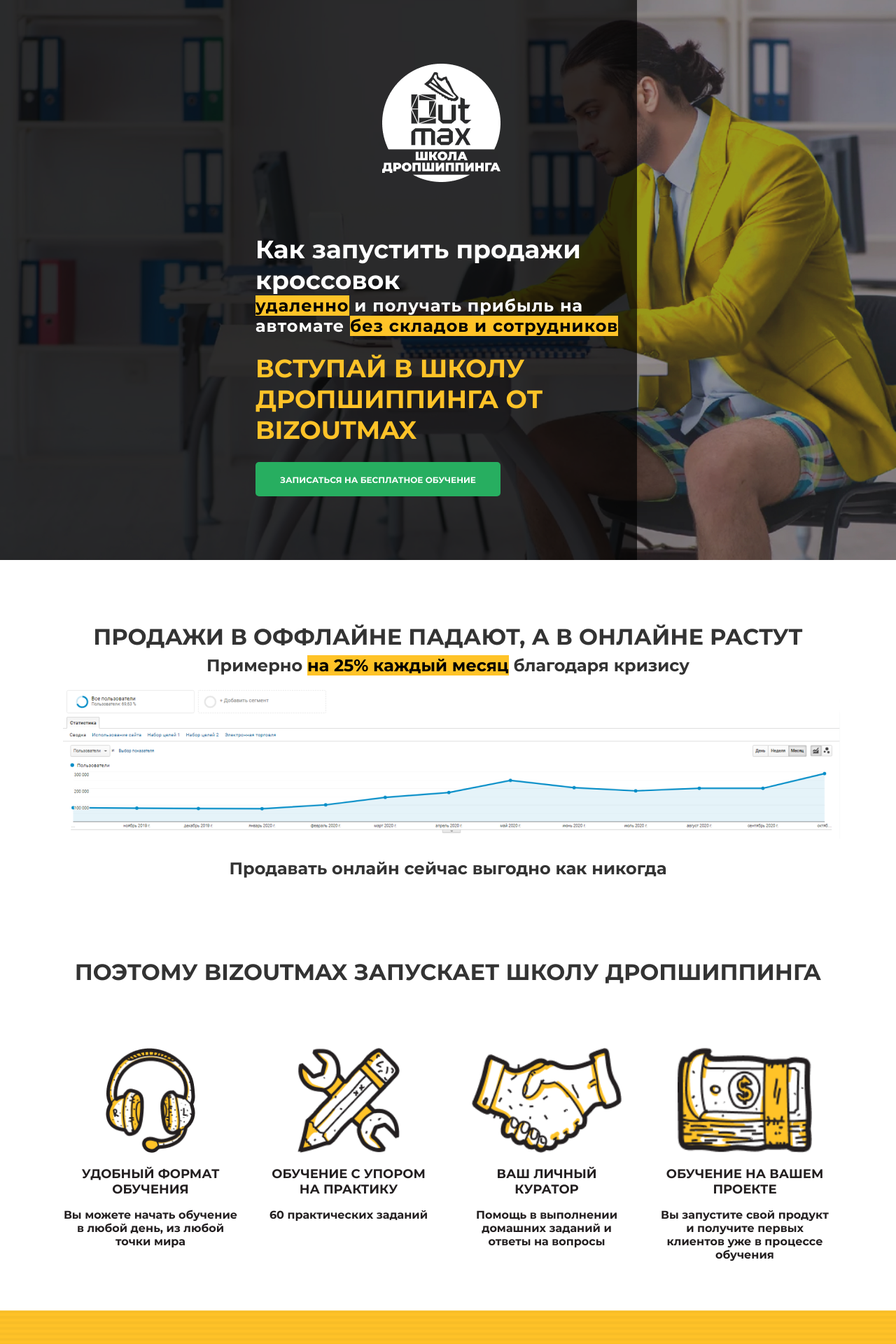
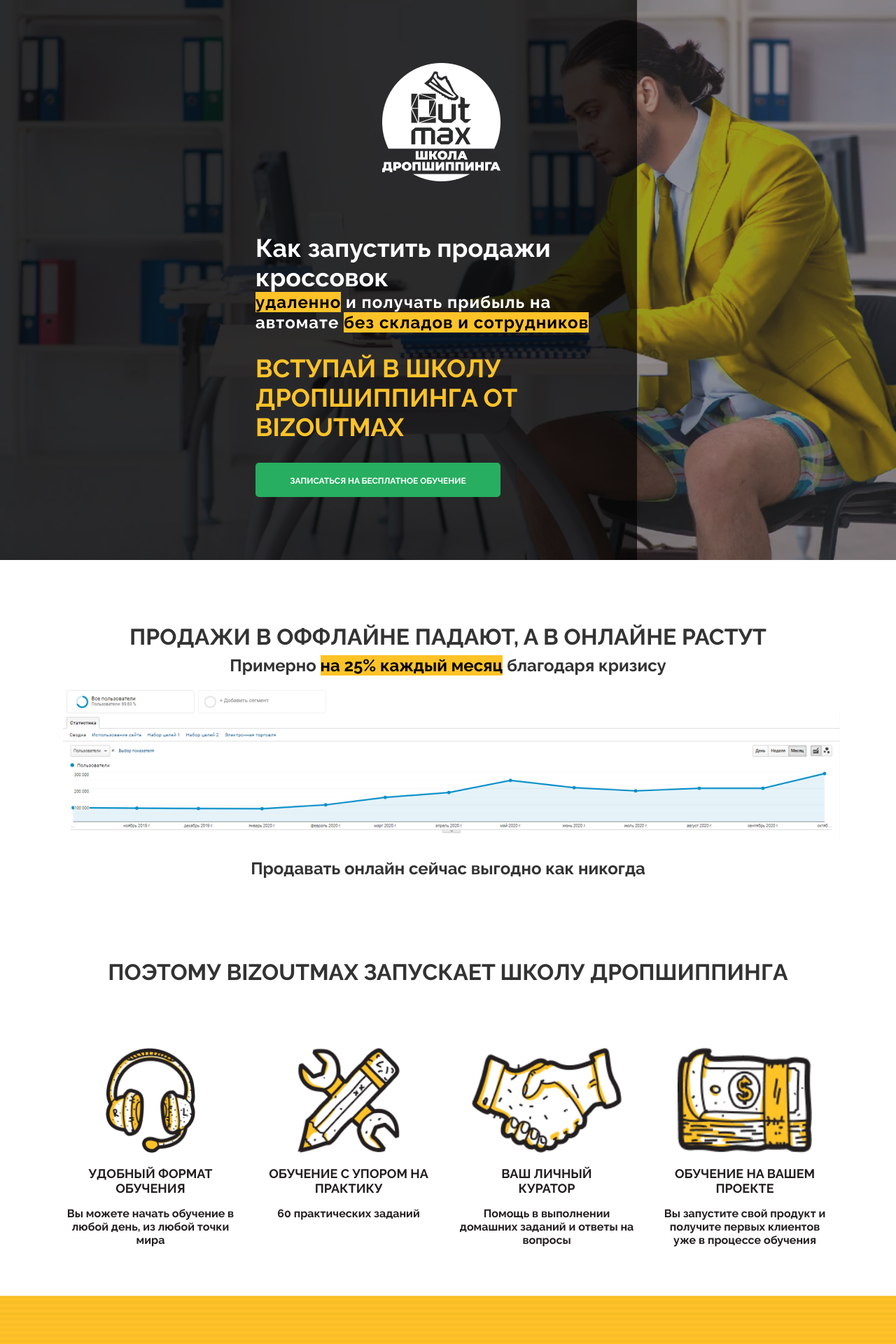
Before and after one commit to madmoronse/landos, a PHP site: page / in a window 1280 px wide. Shown: the top 1920 px of the page at 70% size. Run offline with PHP 8.4, Linux system fonts and the light colour scheme.

Commit message:
changed font

```diff
--- a/index.html
+++ b/index.html
@@ -21,7 +21,7 @@
                             <span class="yel-selector">удаленно</span> и получать прибыль на <br>
                             автомате <span class="yel-selector">без складов и сотрудников</span>
                         </p>
-                        <h1> Вступай в школу дропшиппинга от bizoutmax</h1>
+                        <h2> Вступай в школу дропшиппинга от bizoutmax</h2>
                         <div class="button">
                             <a href="#">Записаться на бесплатное обучение</a>
                         </div>
@@ -34,7 +34,7 @@
     <div class="container">
         <section class="section-graph">
             <div class="text-content">
-                <h1>Продажи в оффлайне падают, а в онлайне растут</h1>
+                <h2>Продажи в оффлайне падают, а в онлайне растут</h2>
                 <p>Примерно <span class="yel-selector">на 25% каждый месяц</span> благодаря кризису</p>
             </div>
             <div class="diagram">
@@ -47,7 +47,7 @@
     <div class="container">
         <section class="section-about">
             <div class="text-content">
-                <h1>поэтому bizoutmax запускает школу дропшиппинга</h1>
+                <h2>поэтому bizoutmax запускает школу дропшиппинга</h2>
             </div>
         </section>
         <div class="about-icon">
@@ -93,7 +93,7 @@
     <div class="full-container">
         <section class="section-teacher">
             <div class="text-content">
-                <h1>Наши наставники</h1>
+                <h2>Наши наставники</h2>
             </div>
             <div class="teachers">
                 <div class="teacher" id="teacher-1">
@@ -137,7 +137,7 @@
                 <img src="image/comp.png" alt="">
             </div>
             <div class="lesson-item-text">
-                <h1>Что будет на онлайн обучении?</h1>
+                <h2>Что будет на онлайн обучении?</h2>
                 <ul>
                     <li>Групповые и индивидуальные созвоны с наставниками</li>
                     <li>Скрипты, пошаговые чек-листы, кейсы и другие материалы</li>
@@ -158,7 +158,7 @@
     <div class="full-container-form ">
         <section class="section-form">
             <div class="form item">
-                <h1>Запись на бесплатное обучение</h1>
+                <h2>Запись на бесплатное обучение</h2>
                 <form action="#">
                     <input type="text" value="Ваше имя"><br>
                     <input type="text" value="Ваш телефон"><br>
--- a/style.css
+++ b/style.css
@@ -4,6 +4,14 @@
          url(fonts/Montserrat/Montserrat-Light.ttf) format('ttf'),
          url(fonts/Montserrat/Montserrat-Bold.ttf);
 }
+@font-face {
+    font-family: 'Raleway';
+    src: local('Raleway'),
+         url(fonts/Raleway/Raleway-Light.ttf) format('ttf'),
+         url(fonts/Raleway/Raleway-Medium.ttf) format('ttf'),
+         url(fonts/Raleway/Raleway-Bold.ttf);
+}
+
 *,
 *:before,
 *:after{
@@ -14,12 +22,11 @@
 body {
     margin: 0 auto;
     padding: 0;
-    font-family: Montserrat;
+    font-family: Raleway;
 }
 
 /* ПЕРВЫЙ ЭКРАН, ИНТРО */
 .intro {
-    font-family: Montserrat;
     width: 100%;
     height: 100vh;
     background: url(image/header.jpg) center no-repeat;
@@ -40,17 +47,17 @@ body {
     margin-right: 15px;
 }
 /* ТЕКСТ В БЛОКЕ СЛЕВА */
-.intro-text h1 {
+.intro-text h2 {
     color: #FFC328;
     font-size: 36px;
-    font-weight: bold;
+    font-weight: 300;
     text-transform: uppercase;
 }
 .intro-text .top-header {
     margin: 0;
     color: #fff;
     font-size: 36px;
-    font-weight: bold;
+    font-weight: 300;
     text-transform: none;
 }
 .intro-text p {
@@ -100,14 +107,13 @@ section {
     padding-top: 75px;
 }
 section .text-content {
-    font-family: Montserrat;
     line-height: 15px;
     max-width: 1100;
 }
-section .text-content h1 {
+section .text-content h2 {
     text-transform: uppercase;
     font-size: 32px;
-    font-weight: 700;
+    font-weight: 500;
     color: rgba(51, 51, 51, 1);
     letter-spacing: 0;
 }
@@ -147,7 +153,7 @@ section .text-content h1 {
 }
 .about-icon .about-item h2 {
     font-size: 18px;
-    font-weight: 500;
+    font-weight: 300;
 }
 
 /* НАСТАВНИКИ */
@@ -185,7 +191,7 @@ section .text-content h1 {
     background: rgba(255, 255, 255, 0.5);
     backdrop-filter: blur(10px);
     color: #000;
-    font-weight: 500;
+    font-weight: 300;
     font-size: 24px;
     padding:15px;
     text-align: left;
@@ -195,7 +201,7 @@ section .text-content h1 {
     background-color: #000;
     text-align: center;
     font-size: 14;
-    font-weight: 500;
+    font-weight: 300;
     padding: 10px;
     border-bottom-right-radius: 15px;
     border-bottom-left-radius: 15px;
@@ -231,7 +237,7 @@ section .text-content h1 {
 .info-text {
     color: #fff;
     font-size: 24px;
-    font-weight: bold;
+    font-weight: 300;
     padding-top: 30px;
     padding-bottom: 30px;
 }
@@ -250,13 +256,13 @@ section .text-content h1 {
     text-align: left;
     padding-left: 30px;
 }
-.lesson-item-text h1 {
+.lesson-item-text h2 {
     font-size: 32px;
-    font-weight: bold;
+    font-weight: 500;
 }
 .lesson-item-text {
     font-size: 16px;
-    font-weight: 500;
+    font-weight: 300;
     color: #333333;
 }
 
@@ -301,10 +307,10 @@ section .text-content h1 {
     max-width: 350px;
     width: 100%;
 }
-.form h1 {
+.form h2 {
     padding-top: 20px;
     font-size: 18px;
-    font-weight: 500;
+    font-weight: 300;
     text-transform: uppercase;
 }
 
@@ -327,6 +333,6 @@ footer {
 }
 .footer .wrap h2 {
     font-size: 24px;
-    font-weight: 700;
+    font-weight: 500;
     color: rgba(51, 51, 51, 1);
 }
```
Also changed, not shown: fonts/Raleway/Raleway-Black.ttf (added), fonts/Raleway/Raleway-BlackItalic.ttf (added), fonts/Raleway/Raleway-Bold.ttf (added), fonts/Raleway/Raleway-BoldItalic.ttf (added), fonts/Raleway/Raleway-ExtraBold.ttf (added), fonts/Raleway/Raleway-ExtraBoldItalic.ttf (added), fonts/Raleway/Raleway-ExtraLight.ttf (added), fonts/Raleway/Raleway-ExtraLightItalic.ttf (added), fonts/Raleway/Raleway-Italic.ttf (added), fonts/Raleway/Raleway-Light.ttf (added), fonts/Raleway/Raleway-LightItalic.ttf (added), fonts/Raleway/Raleway-Medium.ttf (added), fonts/Raleway/Raleway-MediumItalic.ttf (added), fonts/Raleway/Raleway-Regular.ttf (added), 4 more files.
